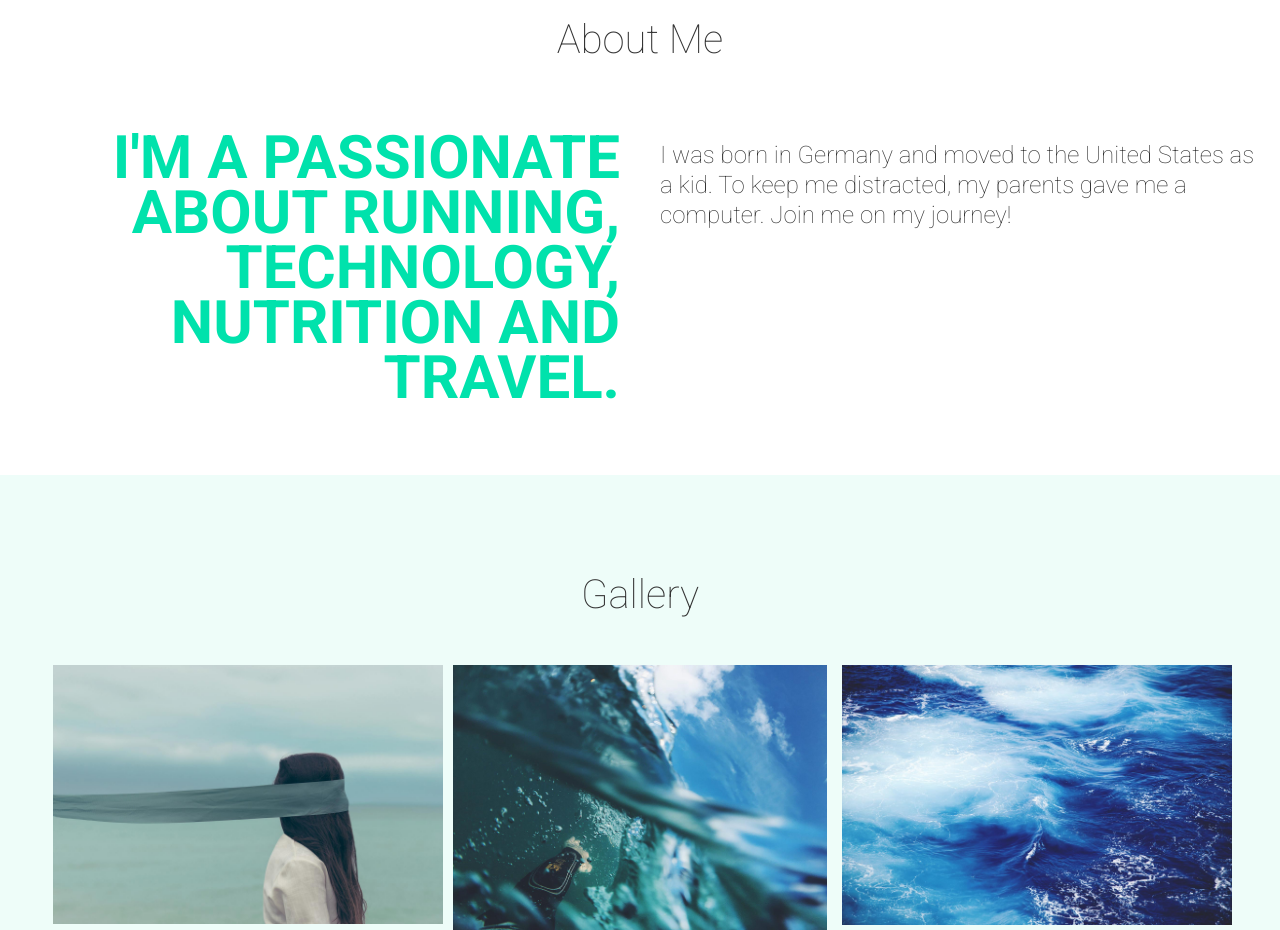
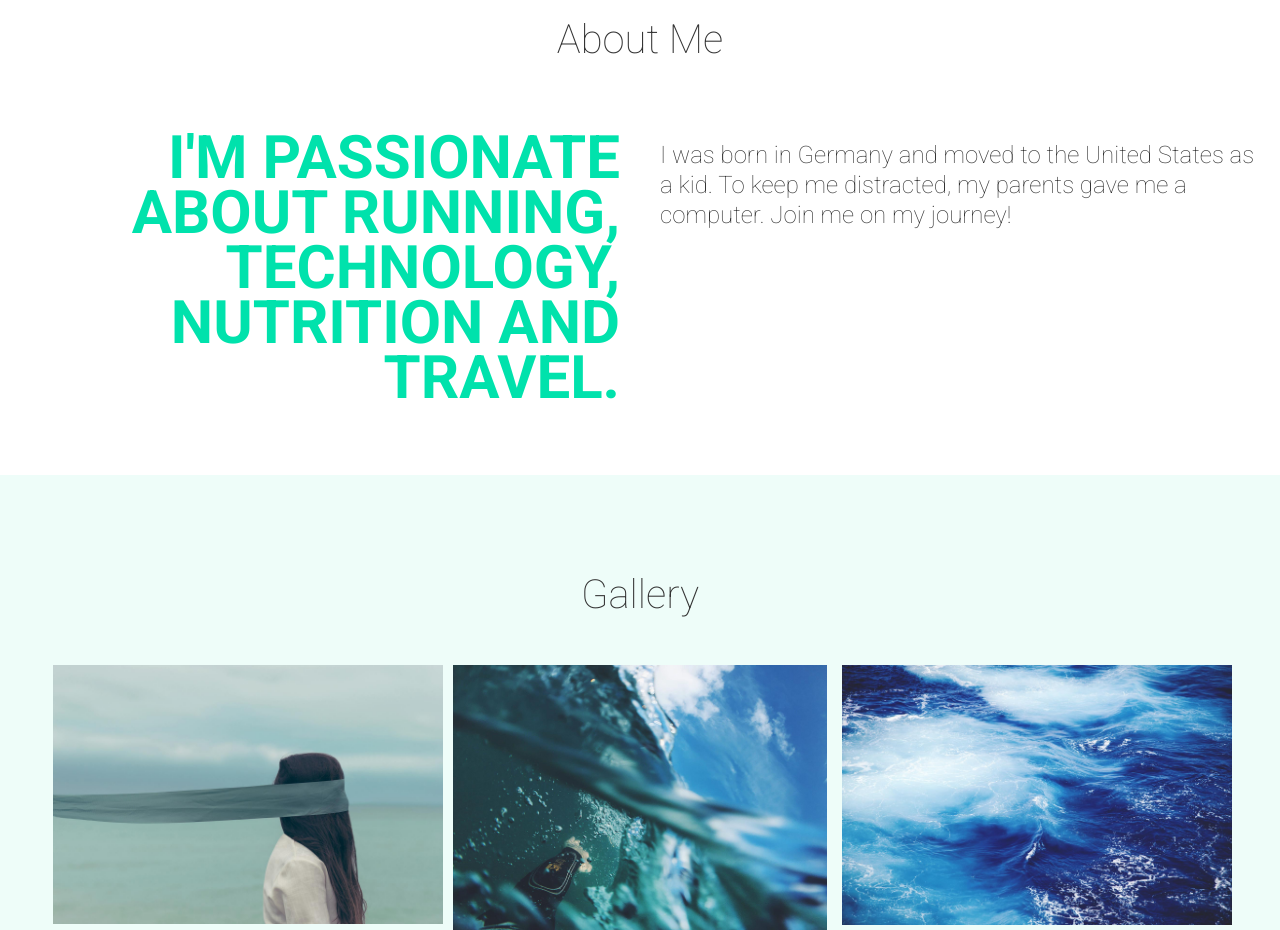
Before and after one commit to themesong/portfolio, a plain HTML site: page index.html in a window 1280 px wide. Shown: the part 880-1810 px from the top of the page. Drawn offline with nearby package versions, Linux system fonts and the light colour scheme.

Commit message:
Grammar fix

```diff
--- a/index.html
+++ b/index.html
@@ -33,7 +33,7 @@
       <h2>About Me</h2>
       <div class="row">
         <div class="col-md-6 left-col">
-          <h2>I'm a passionate about running, technology, nutrition and travel.</h2>
+          <h2>I'm passionate about running, technology, nutrition and travel.</h2>
         </div>
         <div class="col-md-6 right-col">
           <h5>I was born in Germany and moved to the United States as a kid. To keep me distracted, my parents gave me a computer. Join me on my journey!</h5>
```
